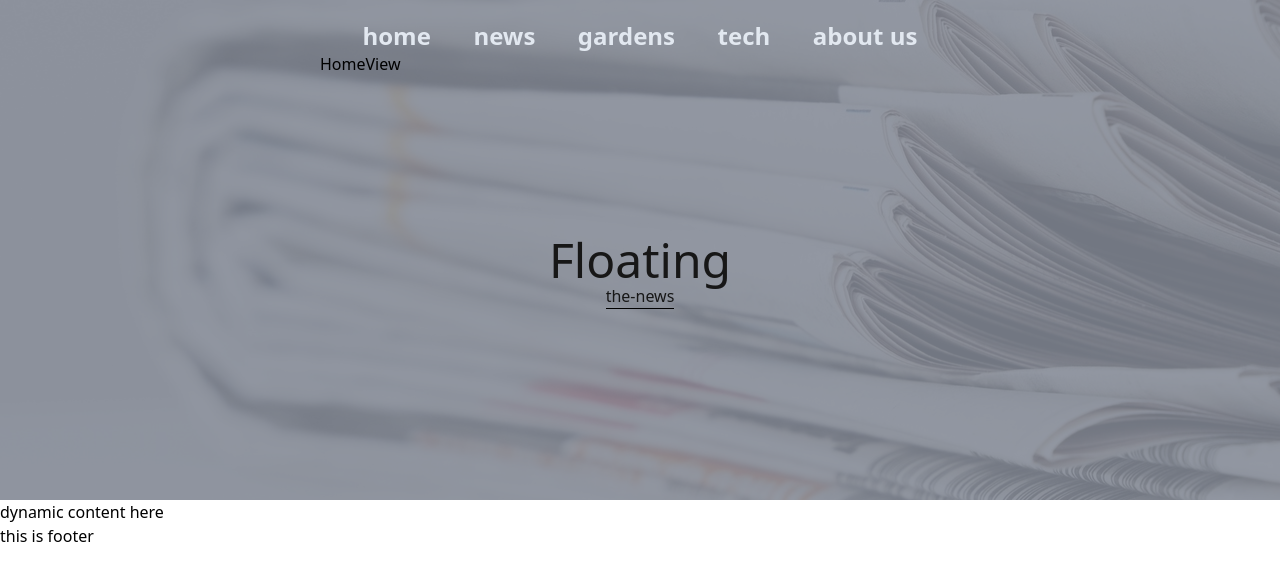
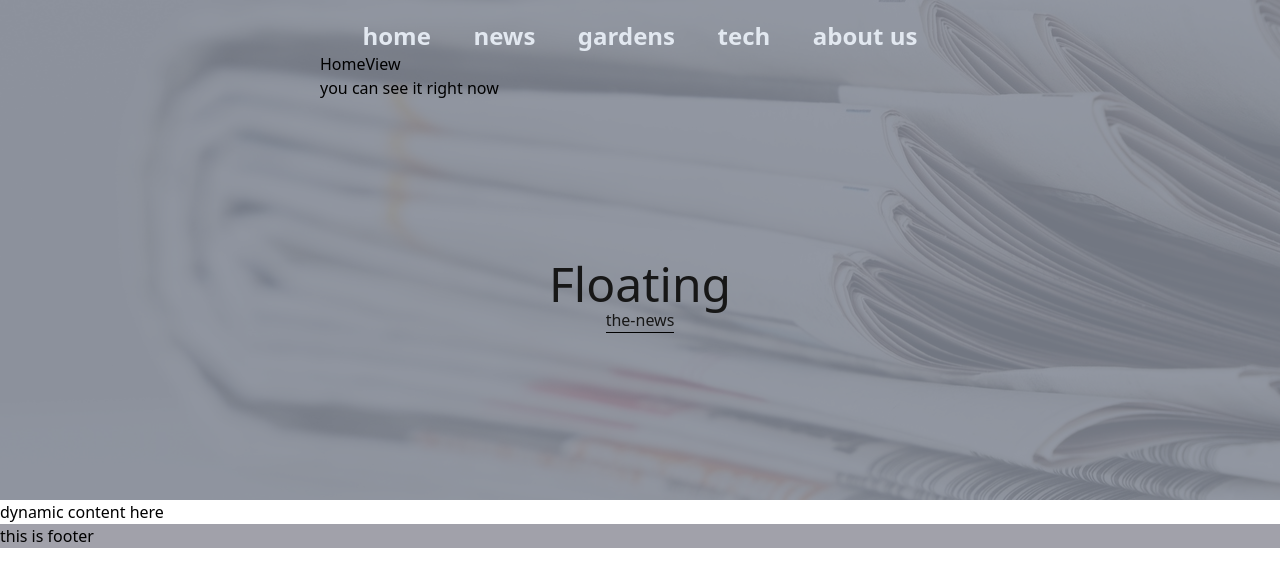
Before and after one commit to Viacheslav1998/floating, a Vue app: page / in a window 1280 px wide. Shown: the top 586 px of the page. Built offline with nearby package versions, Linux system fonts and the light colour scheme.

Commit message:
footer, header

```diff
--- a/src/components/Footer.vue
+++ b/src/components/Footer.vue
@@ -1,5 +1,5 @@
 <template>
-  <div>
+  <div class="main bg-zinc-400">
     this is footer
   </div>
 </template>
--- a/src/pages/HomeView.vue
+++ b/src/pages/HomeView.vue
@@ -4,8 +4,11 @@ export default {
 </script>
 
 <template>
-
+  <!-- header here -->
   <div>
     <h2>HomeView</h2>
+    <p>you can see it right now</p>
   </div>
+
+  <!-- footer here -->
 </template>
```
